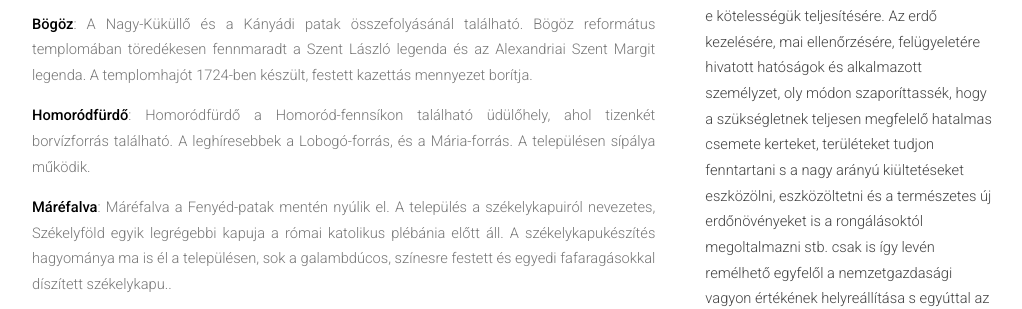
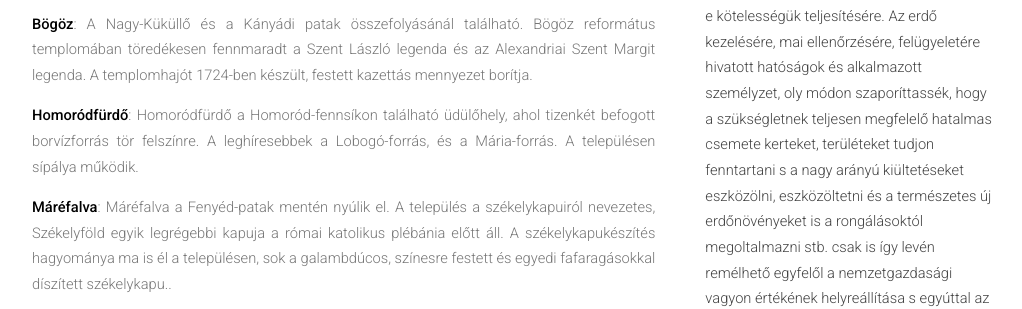
Before and after one commit to siculia/siculia.github.io, a Jekyll site: the page built from siculia-udvarhelyszek.html, in a window 1280 px wide and 900 px high, scrolled down 1963 px. Shown: the part 154-463 px from the top of the window, without its empty margins (128-1150 px from the left). Built offline with Jekyll 4.4.1, drawn with Linux system fonts in a browser that asks for light colours; nearby versions of some CDN libraries; library files that are not in the unit come from our copies.

Commit message:
homoródfürdő

```diff
--- a/siculia-udvarhelyszek.html
+++ b/siculia-udvarhelyszek.html
@@ -73,7 +73,7 @@ layout: default
 							<hr></hr>
 							<p style="text-align: justify;"><b>Agyagfalva</b>: Az Agyagfalván felállított emlékmű az 1848. október 16-án kezdődött székely nemzetgyűlésnek állít emléket, ahol a székelyek kinyílvánították csatlakozásukat a magyar szabadságharchoz.</p>
 							<p style="text-align: justify;"><b>Bögöz</b>: A Nagy-Küküllő és a Kányádi patak összefolyásánál található. Bögöz református templomában töredékesen fennmaradt a Szent László legenda és az Alexandriai Szent Margit legenda. A templomhajót 1724-ben készült, festett kazettás mennyezet borítja.</p>
-							<p style="text-align: justify;"><b>Homoródfürdő</b>: Homoródfürdő a Homoród-fennsíkon található üdülőhely, ahol tizenkét borvízforrás található. A leghíresebbek a Lobogó-forrás, és a Mária-forrás. A településen sípálya működik.</p>
+							<p style="text-align: justify;"><b>Homoródfürdő</b>: Homoródfürdő a Homoród-fennsíkon található üdülőhely, ahol tizenkét befogott borvízforrás tör felszínre. A leghíresebbek a Lobogó-forrás, és a Mária-forrás. A településen sípálya működik.</p>
 							<p style="text-align: justify;"><b>Máréfalva</b>: Máréfalva a Fenyéd-patak mentén nyúlik el. A település a székelykapuiról nevezetes, Székelyföld egyik legrégebbi kapuja a római katolikus plébánia előtt áll. A székelykapukészítés hagyománya ma is él a településen, sok a galambdúcos, színesre festett és egyedi fafaragásokkal díszített székelykapu..</p>
 							<p style="text-align: justify;"><b>Székelyderzs</b>: Székelyderzs a Nagy-, vagy Lok-patak völgyében magas dombok vonulata között fekszik. unitárius vártemploma a világörökség része, északi és déli falait  1419-ben készült freskók díszítik, a kiemelkedő szépségű Szent László legendával.  A Szent László legenda öt egymásba folyó jelenetből áll, a Felvonulásbó, az Ütközetból, a Párviadalból, a Lefejezésból és a Pihenésből. A szemközti falon Szent Mihály arkangyal alakja mérleggel méreti meg a jókat és a rosszakat. A másik jelenetben a Pál megtérése látható. A székelyderzs unitárius vártemplom diadalív falából, egy befalazott kis gótikus ablakból 1938-ban előkerült  a székely rovásírás egyik 1431-ből való emléke, a székelyderzsi rovásírásos tégla, amely Balázs András unitárius esperes által válik ismertté.  A várteplom boltozatos mennyezetét faragott gyámkövek zárják, amelyek között megjelenik a székely címer is.</p>
 							<p style="text-align: justify;"><b>Zeteváralja</b>: Zeteváralja Zetelakához tartozik, fő nevezetessége a völgyzáró gát és az 1976-1992 között létrejött víztározó. A víztározó tó népszerű kiránduló- és fürdőhely.</p>
```
